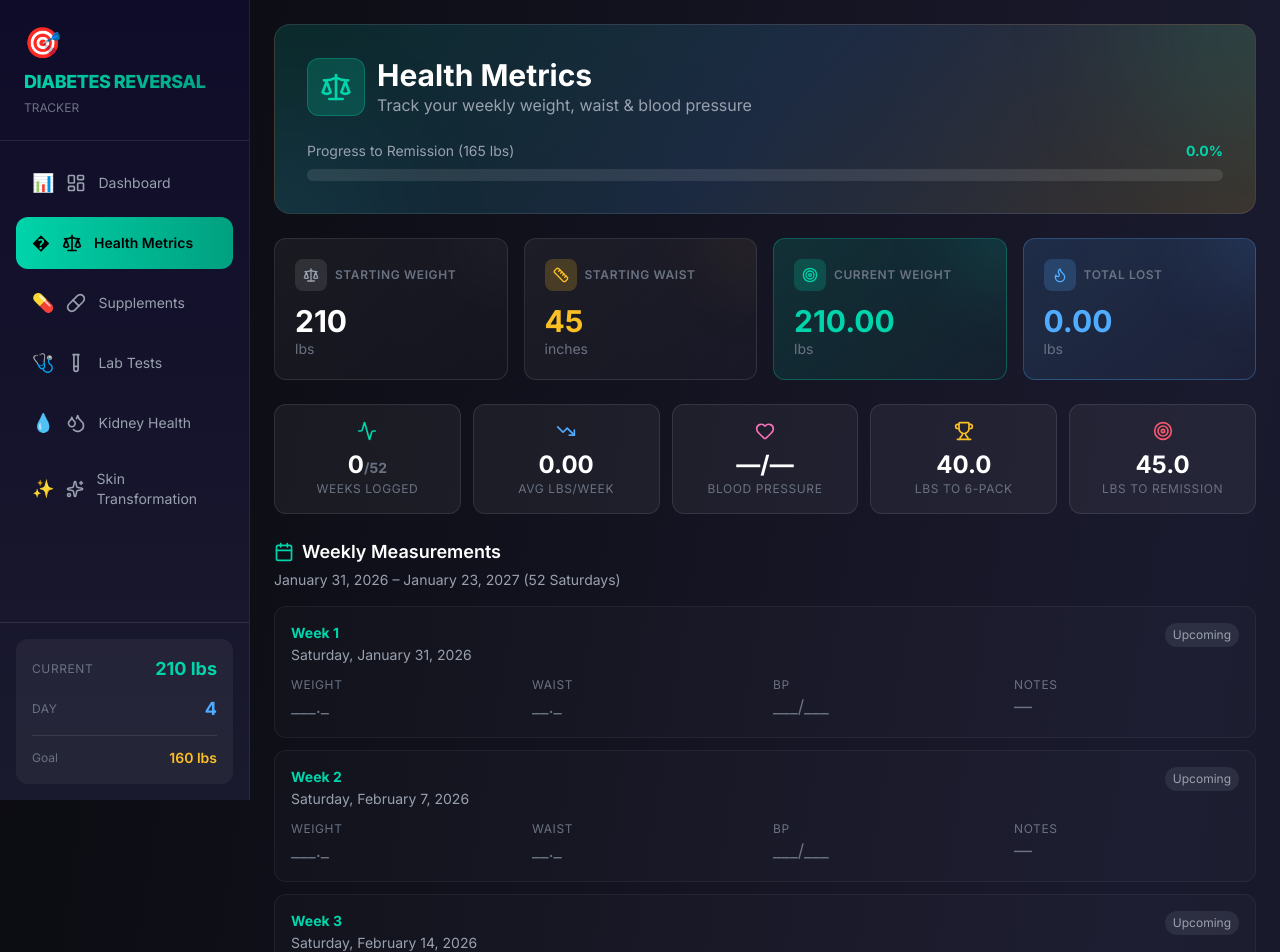
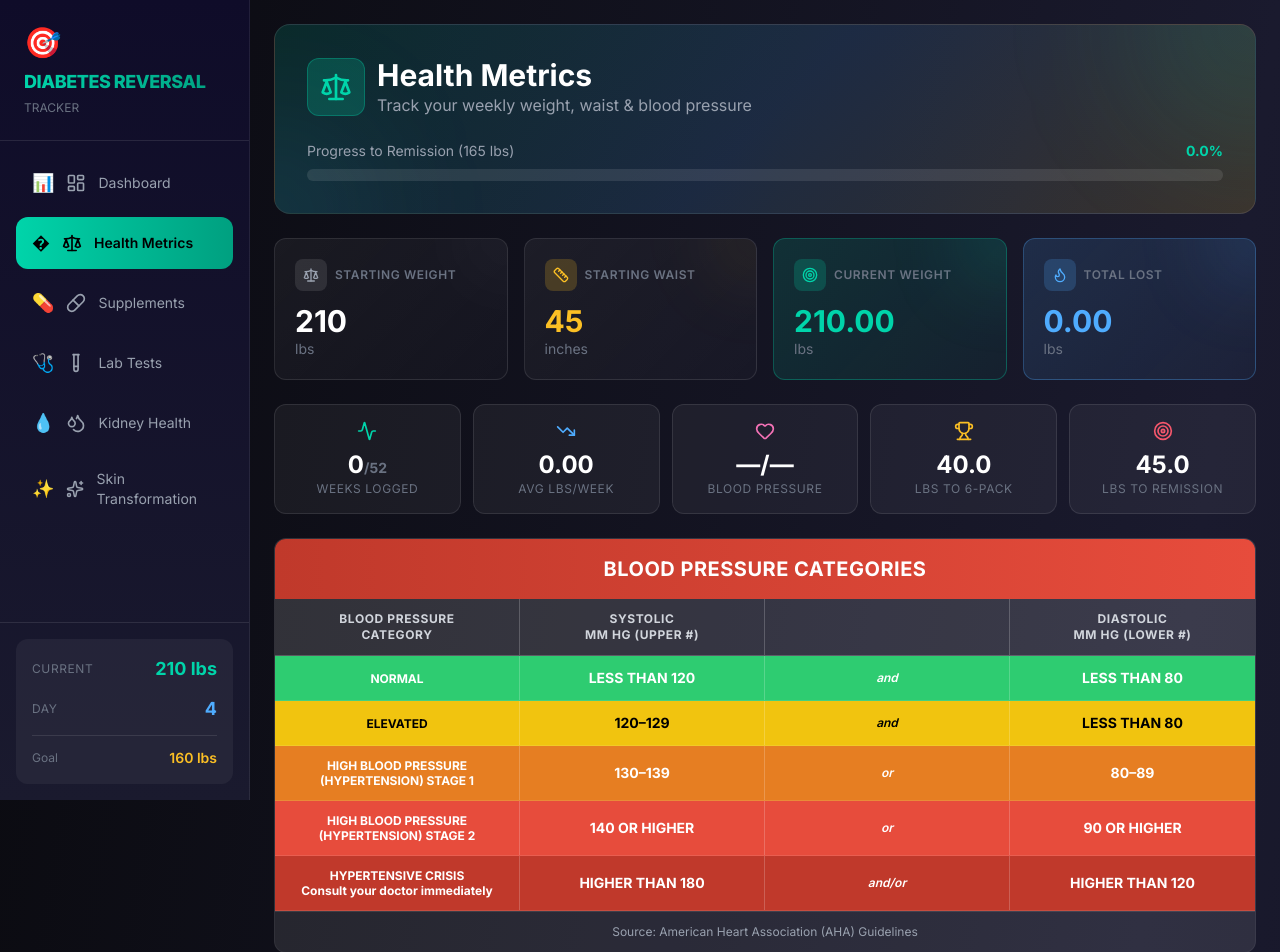
Before and after one commit to ketankshukla/diabetes-reversal-tracker, a Next.js app: page /weight-log in a window 1280 px wide. Shown: the top 952 px of the page. Built offline with nearby package versions, Linux system fonts and the light colour scheme; no server answers; the database is empty.

Commit message:
Add blood pressure categories chart to Health Metrics page

```diff
--- a/src/app/weight-log/page.tsx
+++ b/src/app/weight-log/page.tsx
@@ -12,6 +12,7 @@ import {
   TARGET_REMISSION,
 } from "@/lib/calculations";
 import WeightEntryCard from "@/components/WeightEntryCard";
+import BloodPressureChart from "@/components/BloodPressureChart";
 import {
   Scale,
   TrendingDown,
@@ -303,6 +304,11 @@ export default function WeightLogPage() {
         </div>
       </div>
 
+      {/* Blood Pressure Reference Chart */}
+      <div className="mb-6">
+        <BloodPressureChart />
+      </div>
+
       {/* Weekly Entries */}
       <div className="mb-4">
         <h2 className="text-lg font-semibold text-white flex items-center gap-2">
--- /dev/null
+++ b/src/components/BloodPressureChart.tsx
@@ -0,0 +1,146 @@
+"use client";
+
+import React from "react";
+
+interface BloodPressureCategory {
+  category: string;
+  systolic: string;
+  connector: string;
+  diastolic: string;
+  color: string;
+  textColor: string;
+}
+
+const categories: BloodPressureCategory[] = [
+  {
+    category: "NORMAL",
+    systolic: "LESS THAN 120",
+    connector: "and",
+    diastolic: "LESS THAN 80",
+    color: "#2ecc71", // Green
+    textColor: "#ffffff",
+  },
+  {
+    category: "ELEVATED",
+    systolic: "120–129",
+    connector: "and",
+    diastolic: "LESS THAN 80",
+    color: "#f1c40f", // Yellow
+    textColor: "#000000",
+  },
+  {
+    category: "HIGH BLOOD PRESSURE\n(HYPERTENSION) STAGE 1",
+    systolic: "130–139",
+    connector: "or",
+    diastolic: "80–89",
+    color: "#e67e22", // Orange
+    textColor: "#ffffff",
+  },
+  {
+    category: "HIGH BLOOD PRESSURE\n(HYPERTENSION) STAGE 2",
+    systolic: "140 OR HIGHER",
+    connector: "or",
+    diastolic: "90 OR HIGHER",
+    color: "#e74c3c", // Red
+    textColor: "#ffffff",
+  },
+  {
+    category: "HYPERTENSIVE CRISIS\nConsult your doctor immediately",
+    systolic: "HIGHER THAN 180",
+    connector: "and/or",
+    diastolic: "HIGHER THAN 120",
+    color: "#c0392b", // Dark Red
+    textColor: "#ffffff",
+  },
+];
+
+export default function BloodPressureChart() {
+  return (
+    <div className="bg-white/5 rounded-xl border border-white/10 overflow-hidden">
+      {/* Header */}
+      <div className="bg-gradient-to-r from-[#c0392b] to-[#e74c3c] p-4">
+        <h3 className="text-xl font-bold text-white text-center tracking-wide">
+          BLOOD PRESSURE CATEGORIES
+        </h3>
+      </div>
+
+      {/* Column Headers */}
+      <div className="grid grid-cols-4 bg-white/10 border-b border-white/20">
+        <div className="p-3 text-center border-r border-white/20">
+          <p className="text-xs font-bold text-gray-300 uppercase tracking-wider">
+            Blood Pressure
+          </p>
+          <p className="text-xs font-bold text-gray-300 uppercase tracking-wider">
+            Category
+          </p>
+        </div>
+        <div className="p-3 text-center border-r border-white/20">
+          <p className="text-xs font-bold text-gray-300 uppercase tracking-wider">
+            Systolic
+          </p>
+          <p className="text-xs font-bold text-gray-300 uppercase tracking-wider">
+            mm Hg (upper #)
+          </p>
+        </div>
+        <div className="p-3 text-center border-r border-white/20">
+          <p className="text-xs font-bold text-gray-300 uppercase tracking-wider">
+            &nbsp;
+          </p>
+        </div>
+        <div className="p-3 text-center">
+          <p className="text-xs font-bold text-gray-300 uppercase tracking-wider">
+            Diastolic
+          </p>
+          <p className="text-xs font-bold text-gray-300 uppercase tracking-wider">
+            mm Hg (lower #)
+          </p>
+        </div>
+      </div>
+
+      {/* Categories */}
+      {categories.map((cat, index) => (
+        <div
+          key={index}
+          className="grid grid-cols-4 border-b border-white/10 last:border-b-0"
+          style={{ backgroundColor: cat.color }}
+        >
+          <div
+            className="p-3 flex items-center justify-center border-r border-white/20"
+            style={{ color: cat.textColor }}
+          >
+            <p className="text-xs font-bold text-center whitespace-pre-line leading-tight">
+              {cat.category}
+            </p>
+          </div>
+          <div
+            className="p-3 flex items-center justify-center border-r border-white/20"
+            style={{ color: cat.textColor }}
+          >
+            <p className="text-sm font-bold text-center">{cat.systolic}</p>
+          </div>
+          <div
+            className="p-3 flex items-center justify-center border-r border-white/20"
+            style={{ color: cat.textColor }}
+          >
+            <p className="text-xs font-semibold text-center italic">
+              {cat.connector}
+            </p>
+          </div>
+          <div
+            className="p-3 flex items-center justify-center"
+            style={{ color: cat.textColor }}
+          >
+            <p className="text-sm font-bold text-center">{cat.diastolic}</p>
+          </div>
+        </div>
+      ))}
+
+      {/* Footer */}
+      <div className="bg-white/5 p-3 border-t border-white/10">
+        <p className="text-xs text-gray-400 text-center">
+          Source: American Heart Association (AHA) Guidelines
+        </p>
+      </div>
+    </div>
+  );
+}
```
Also changed, not shown: 1 other file (tests, documents, lock files or other folders).
